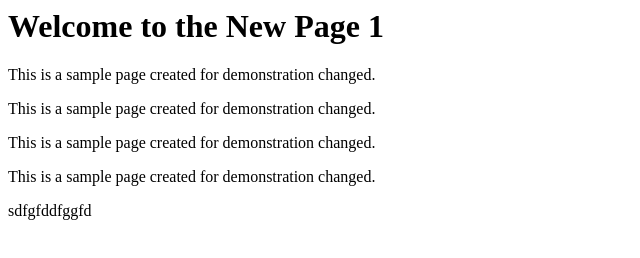
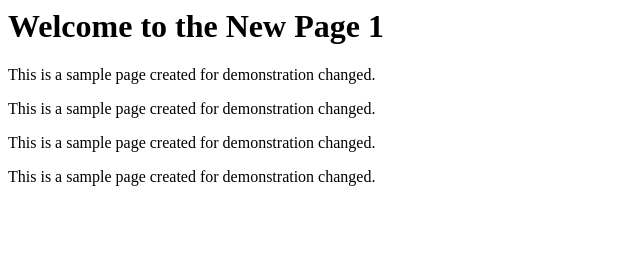
Before and after one commit to nihalsanil/myrepo, a plain HTML site: page index.html in a window 1280 px wide. Shown: the whole page, without its empty margins (0-640 px from the left). Drawn offline with Linux system fonts and the light colour scheme.

Commit message:
Commit v4

```diff
--- a/index.html
+++ b/index.html
@@ -11,5 +11,3 @@
     <p>This is a sample page created for demonstration changed.</p>
 </body>
 </html>
-
-sdfgfddfggfd
```
